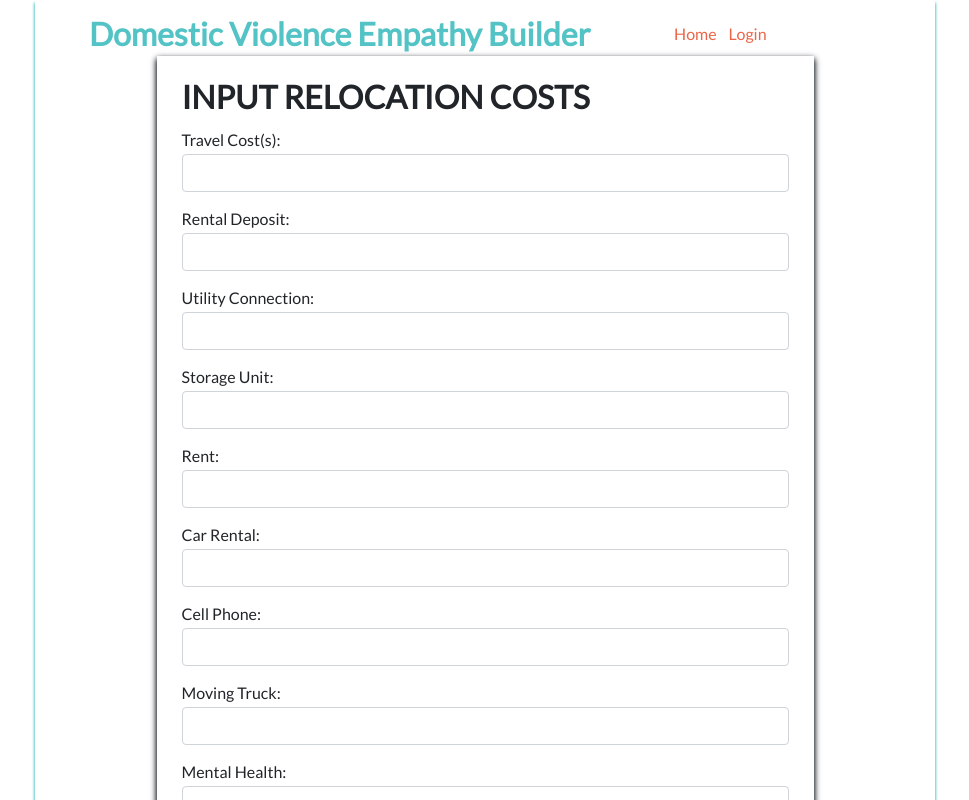
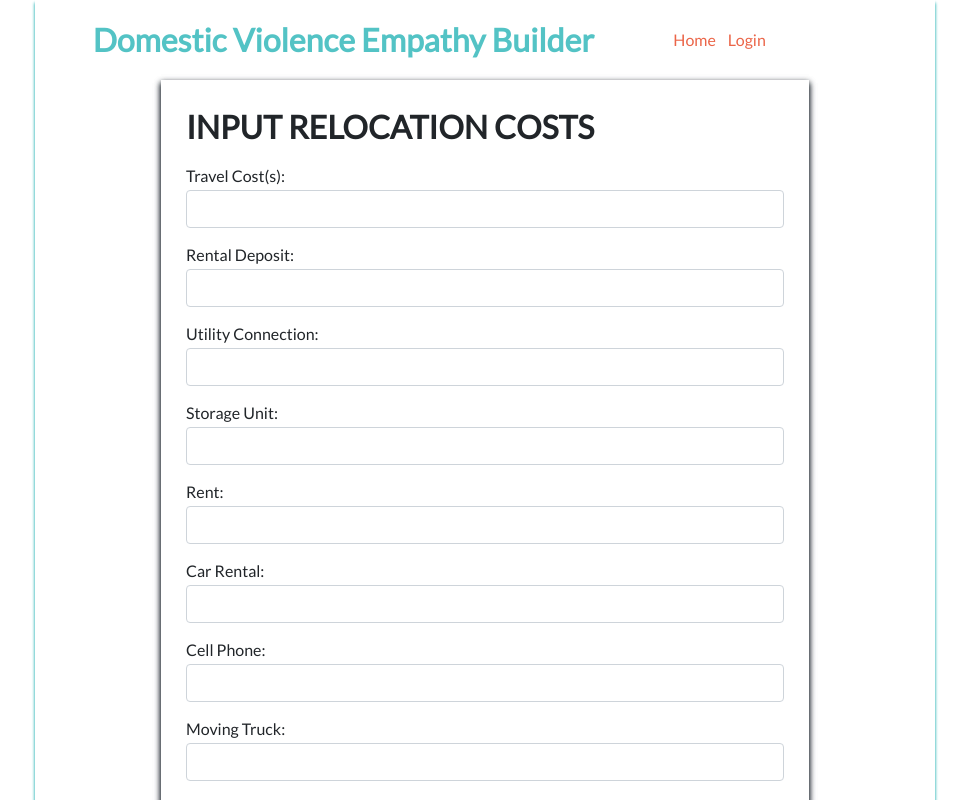
Before and after one commit to build-week-dv-empathy-builder/Front-end, a React (Create React App) app in the folder dv-empathy/: page /calculator/relocation-costs in a window 1280 px wide. Shown: the top 800 px of the page, without its empty margins (155-1124 px from the left). Built offline with nearby package versions, Linux system fonts and the light colour scheme.

Commit message:
padding adjustments in css

```diff
--- a/dv-empathy/src/App.css
+++ b/dv-empathy/src/App.css
@@ -64,7 +64,7 @@ table {
 
 .App {
 	box-shadow: 0 3px 3px #53C3C5, 0 3px 3px #53C3C5;
-	padding: 12px;
+	padding: 18px;
 	width: 90%;
 	max-width: 900px;
 	margin: 0 auto;
@@ -75,6 +75,7 @@ table {
 .App h1 {
 	font-weight: bold;
 	font-size: 2rem;
+	padding: 6px 0;
 }
 
 .App nav {
@@ -86,6 +87,7 @@ table {
 	flex-flow: row nowrap;
 	justify-content: space-around;
 	align-items: center;
+	margin-bottom: 18px;
 }
 
 .App .nav h1 {
@@ -104,7 +106,6 @@ table {
 .App .container {
 	width: 75%;
 	padding: 25px;
-	padding: 0 auto;
 	box-shadow: 0 3px 6px #262D35, 0 3px 6px #262D35;
 }
 
@@ -134,4 +135,13 @@ a:hover {
 	background: #53C3C5;
 }
 
+.App #results-table {
+
+}
+
+.App #app-nav-button {
+	background-color: #EB6548;
+	border: none;
+}
+
 /* END APP CSS */
```
